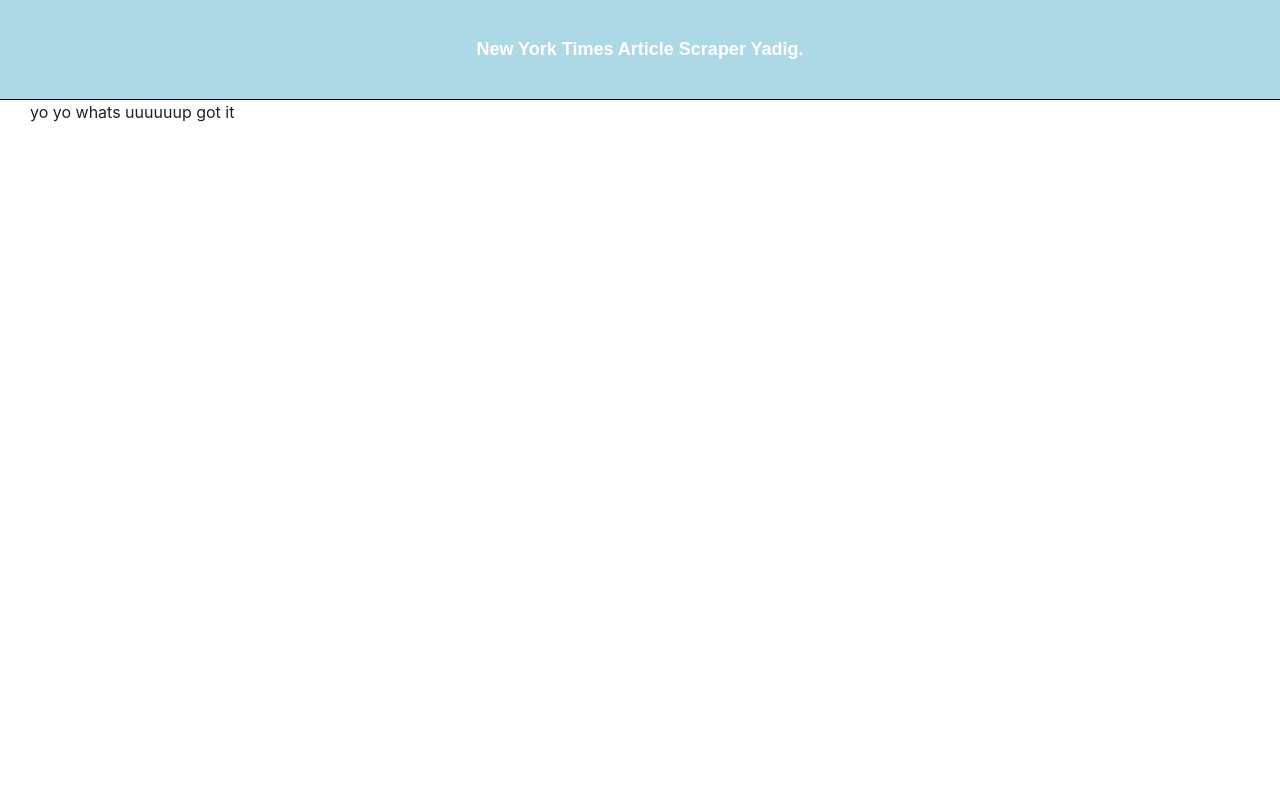
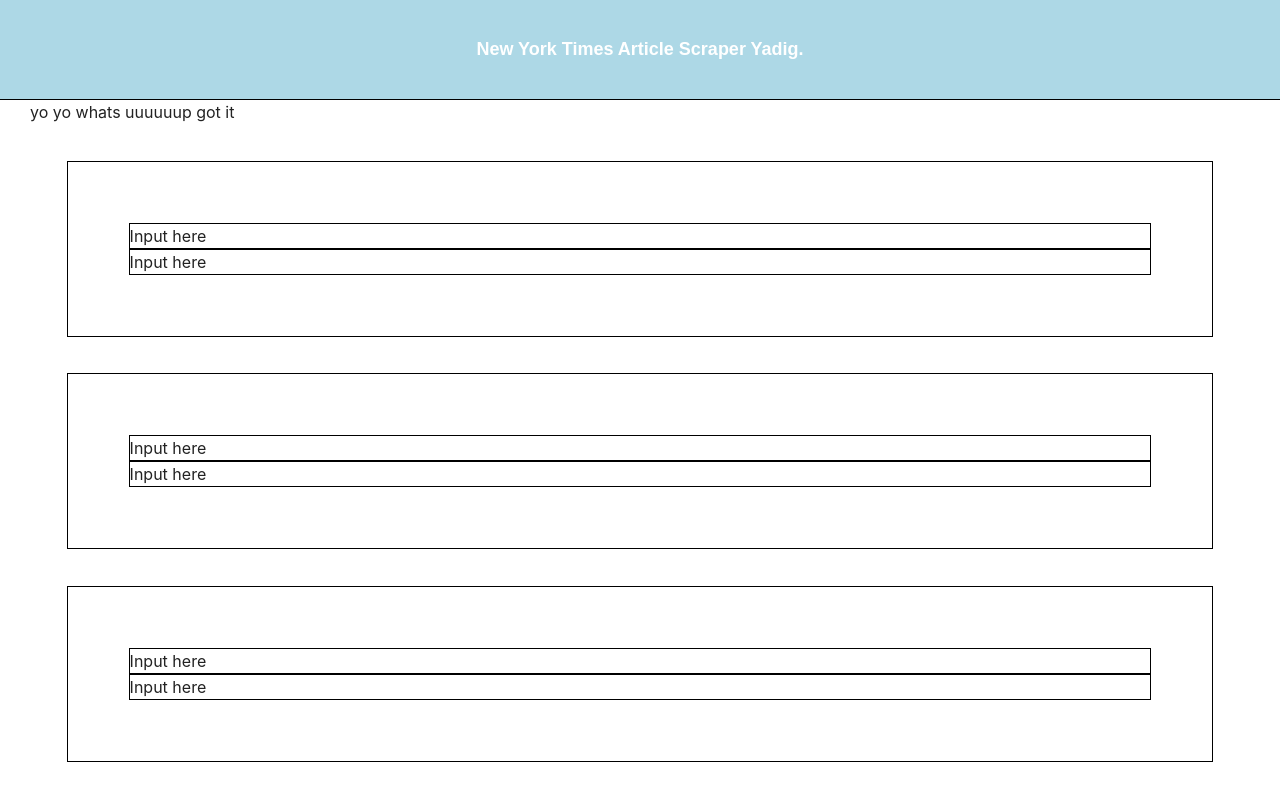
Before and after one commit to davidfunk13/nyt-scraper-react, a React (Create React App) app in the folder client/: page / in a window 1280 px wide. Built offline with nearby package versions, Linux system fonts and the light colour scheme; a web font is replaced by a local one.

Commit message:
framing layout with barebones components

```diff
--- /dev/null
+++ b/client/src/components/Results/Results.css
@@ -0,0 +1,10 @@
+.results {
+    border: 1px solid black;
+    padding: 5%;
+    margin: 3%;
+}
+
+.input1,
+.input2 {
+    border: 1px solid black;
+}
--- /dev/null
+++ b/client/src/components/Results/Results.jsx
@@ -0,0 +1,17 @@
+import React from 'react'
+import './Results.css'
+
+const Results = props => {
+    return (
+        <div className='results'>
+            <div className='input1'>
+                Input here
+            </div>
+            <div className='input2'>
+            Input here
+            </div>
+        </div>
+    )
+}
+
+export default Results
--- /dev/null
+++ b/client/src/components/Saved/Saved.css
@@ -0,0 +1,10 @@
+.saved {
+    border: 1px solid black;
+    padding: 5%;
+    margin: 3%;
+}
+
+.input1,
+.input2 {
+    border: 1px solid black;
+}
--- /dev/null
+++ b/client/src/components/Saved/Saved.jsx
@@ -0,0 +1,17 @@
+import React from 'react'
+import './Saved.css'
+
+const Saved = props => {
+    return (
+        <div className='saved'>
+            <div className='input1'>
+                Input here
+            </div>
+            <div className='input2'>
+            Input here
+            </div>
+        </div>
+    )
+}
+
+export default Saved
--- /dev/null
+++ b/client/src/components/SearchBox/Searchbox.css
@@ -0,0 +1,10 @@
+.searchbox {
+    border: 1px solid black;
+    padding: 5%;
+    margin: 3%;
+}
+
+.input1,
+.input2 {
+    border: 1px solid black;
+}
--- /dev/null
+++ b/client/src/components/SearchBox/Searchbox.jsx
@@ -0,0 +1,17 @@
+import React from 'react'
+import './Searchbox.css'
+
+const Searchbox = props => {
+    return (
+        <div className='searchbox'>
+            <div className='input1'>
+                Input here
+            </div>
+            <div className='input2'>
+            Input here
+            </div>
+        </div>
+    )
+}
+
+export default Searchbox
--- a/client/src/pages/Home/Home.jsx
+++ b/client/src/pages/Home/Home.jsx
@@ -1,5 +1,8 @@
 import React, { Component } from 'react';
 import { Container, Row, Column } from '../../components/BootstrapGrid'
+import Searchbox from '../../components/SearchBox/Searchbox';
+import Results from '../../components/Results/Results';
+import Saved from '../../components/Saved/Saved';
 class Home extends Component {
     // state= {
 
@@ -11,6 +14,9 @@
                 <Row>
                     <Column>
                     <div className='greetings'>yo yo whats uuuuuup got it </div>
+                    <Searchbox/>
+                    <Results/>
+                    <Saved/>
                     </Column>
                 </Row>
 
```
